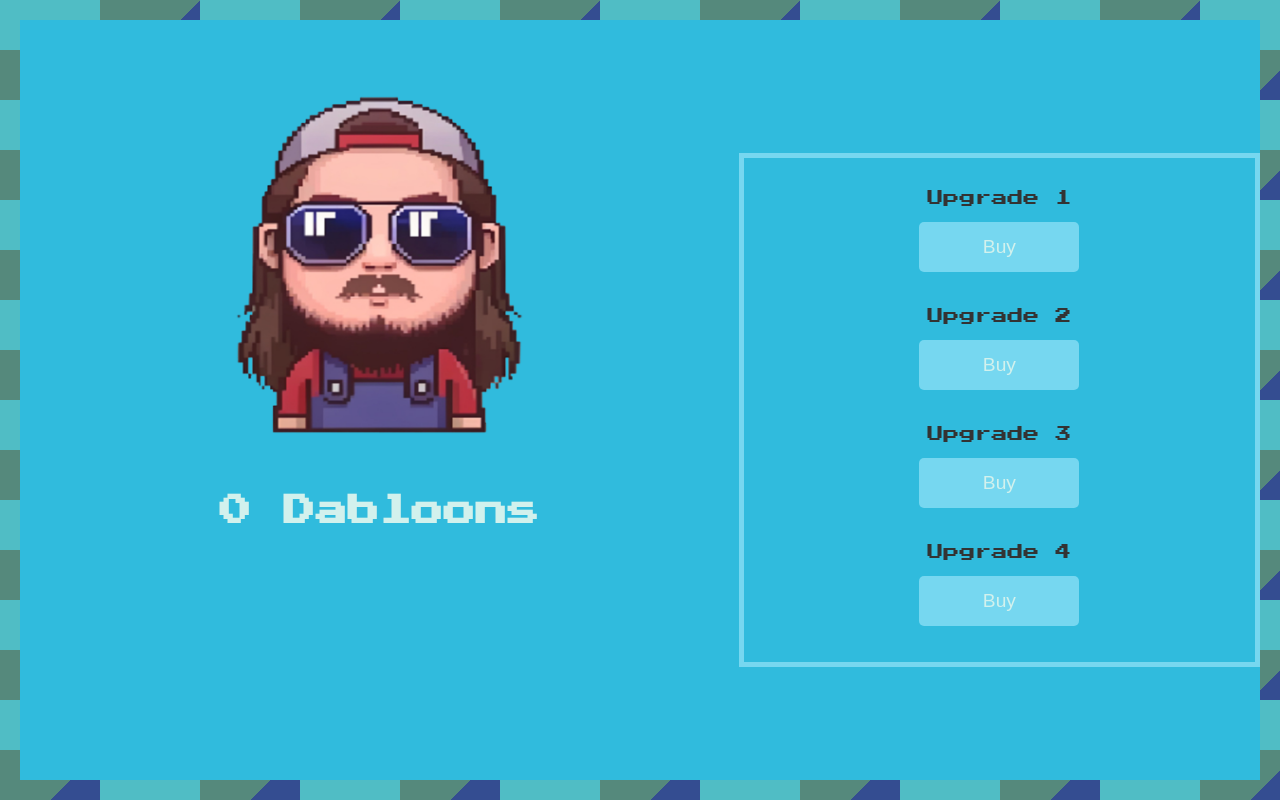
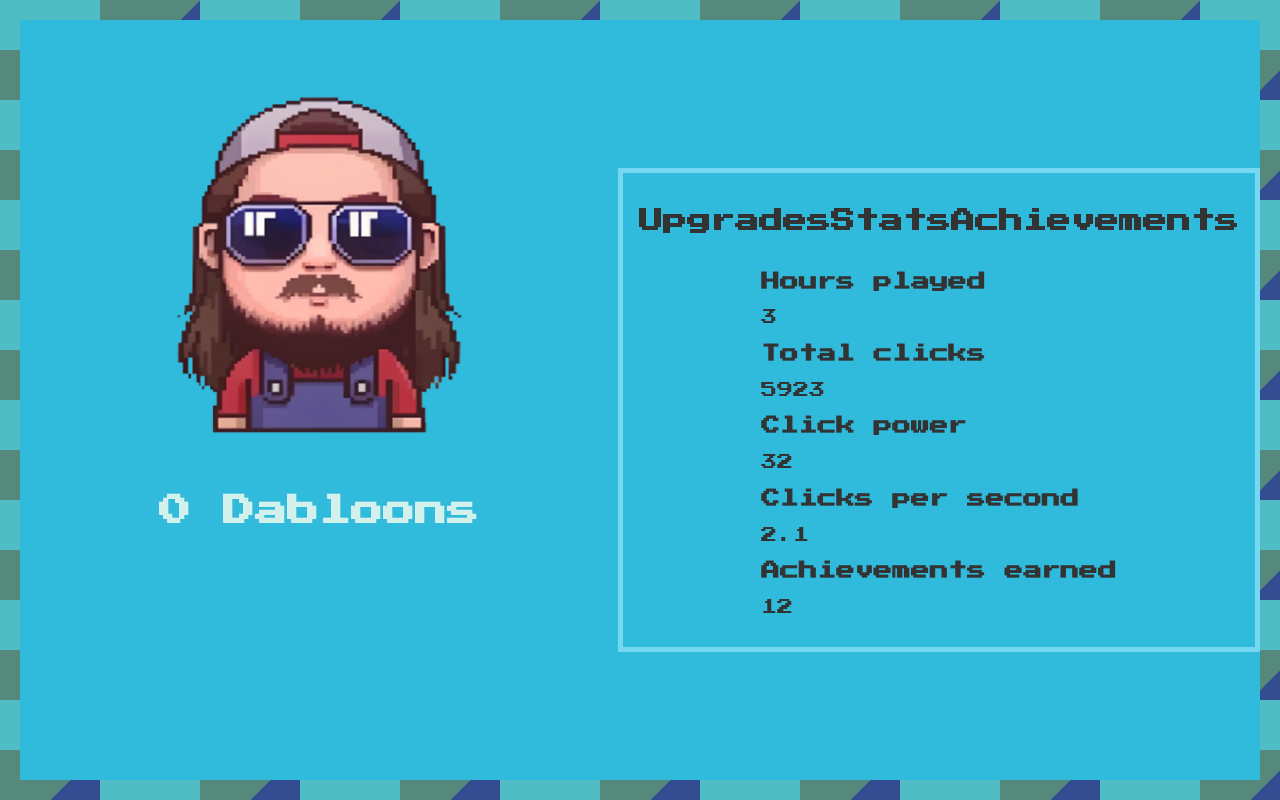
Before and after one commit to DaedraDante/clicker-game-3, a React (Vite) app in the folder clicker-game-3/: page / in a window 1280 px wide. Both pictures are taken after a click on the button "Play". Built offline with nearby package versions, Linux system fonts and the light colour scheme.

Commit message:
Ver 0.35 working upgrade and template for menu switching
 Added template for changing menus , I need to now make it work

```diff
--- a/clicker-game-3/src/App.jsx
+++ b/clicker-game-3/src/App.jsx
@@ -1,6 +1,4 @@
 import { useState } from 'react'
-import reactLogo from './assets/react.svg'
-import viteLogo from '/vite.svg'
 import MainMenu from './MainMenu'
 import ClickerScreen from './ClickerScreen'
 
--- a/clicker-game-3/src/ClickerScreen.jsx
+++ b/clicker-game-3/src/ClickerScreen.jsx
@@ -3,9 +3,21 @@ import { useState } from 'react';
 function ClickerScreen({setScreen}) {
 
     const [dabloons, setDabaloons] = useState(0);
+    const [increaseAmount, setIncreaseAmount] = useState(1);
+    const [upgrade1Cost, setUpgrade1Cost] = useState(30);
 
     const handleClick = () => {
-        setDabaloons(dabloons + 1);
+        setDabaloons(dabloons + increaseAmount);
+    };
+
+    const handleUpgrade1 = () => {
+        if(dabloons >= upgrade1Cost) {
+            alert("You bought upgrade 1!");
+            setIncreaseAmount(increaseAmount + 1);
+            setDabaloons(dabloons - 30)
+        }else {
+            alert("Not enough Dabloons");
+        }
     };
 
     return (
@@ -14,10 +26,23 @@ function ClickerScreen({setScreen}) {
                 <img src={pixminn} alt="Pixmin Img" className='pixmin-img' onClick={handleClick}/>
                 <h1 className='money-text'>{dabloons} Dabloons</h1>
             </div>
+            <div className='right-div'>
+                <div className='select-bar'>
+                    <div className='upgrades-img'>
+                        <h2>Upgrades</h2>
+                    </div>
+                    <div className='stats-img'>
+                        <h2>Stats</h2>
+                    </div>
+                    <div className='achievements-img'>
+                        <h2>Achievements</h2>
+                    </div>
+                </div>
+                <div className='content-div'>
                     <div className='upgrades-div'>
                         <div className="upgrade-div">
                             <p>Upgrade 1</p>
-                     <button>Buy</button>
+                            <button onClick={handleUpgrade1}>Buy</button>
                         </div>
                         <div className="upgrade-div">
                             <p>Upgrade 2</p>
@@ -32,6 +57,23 @@ function ClickerScreen({setScreen}) {
                             <button>Buy</button>
                         </div>
                      </div>
+                    <div className='stats-div'>
+                        <h3>Hours played</h3>
+                        <p>3</p>
+                        <h3>Total clicks</h3>
+                        <p>5923</p>
+                        <h3>Click power</h3>
+                        <p>32</p>
+                        <h3>Clicks per second</h3>
+                        <p>2.1</p>
+                        <h3>Achievements earned</h3>
+                        <p>12</p>
+                    </div>
+                    <div className='achievements-div'>
+                    </div>
+                </div>
+
+            </div>
         </div>
     );
 }
--- a/clicker-game-3/src/index.css
+++ b/clicker-game-3/src/index.css
@@ -157,7 +157,7 @@ body {
   color: var(--text-color);
   margin-top: 20px;
 }
-.upgrades-div {
+.right-div {
   display: flex;
   flex-direction: column;
   align-items: center;
@@ -166,6 +166,20 @@ body {
   border: 5px solid var(--secondary-color);
   padding: 1rem;
   flex:4;
+}
+.select-bar {
+  display: grid;
+  grid-template-columns: 1fr 1fr 1fr;
+  text-align: center;
+}
+.upgrades-div {
+  display: none;
+}
+.stats-div {
+  display: block;
+}
+.achievements-div {
+  display: none;
 }
 .upgrade-div {
   display: flex;
```
Lines whose indentation alone changed are shown as unchanged.
